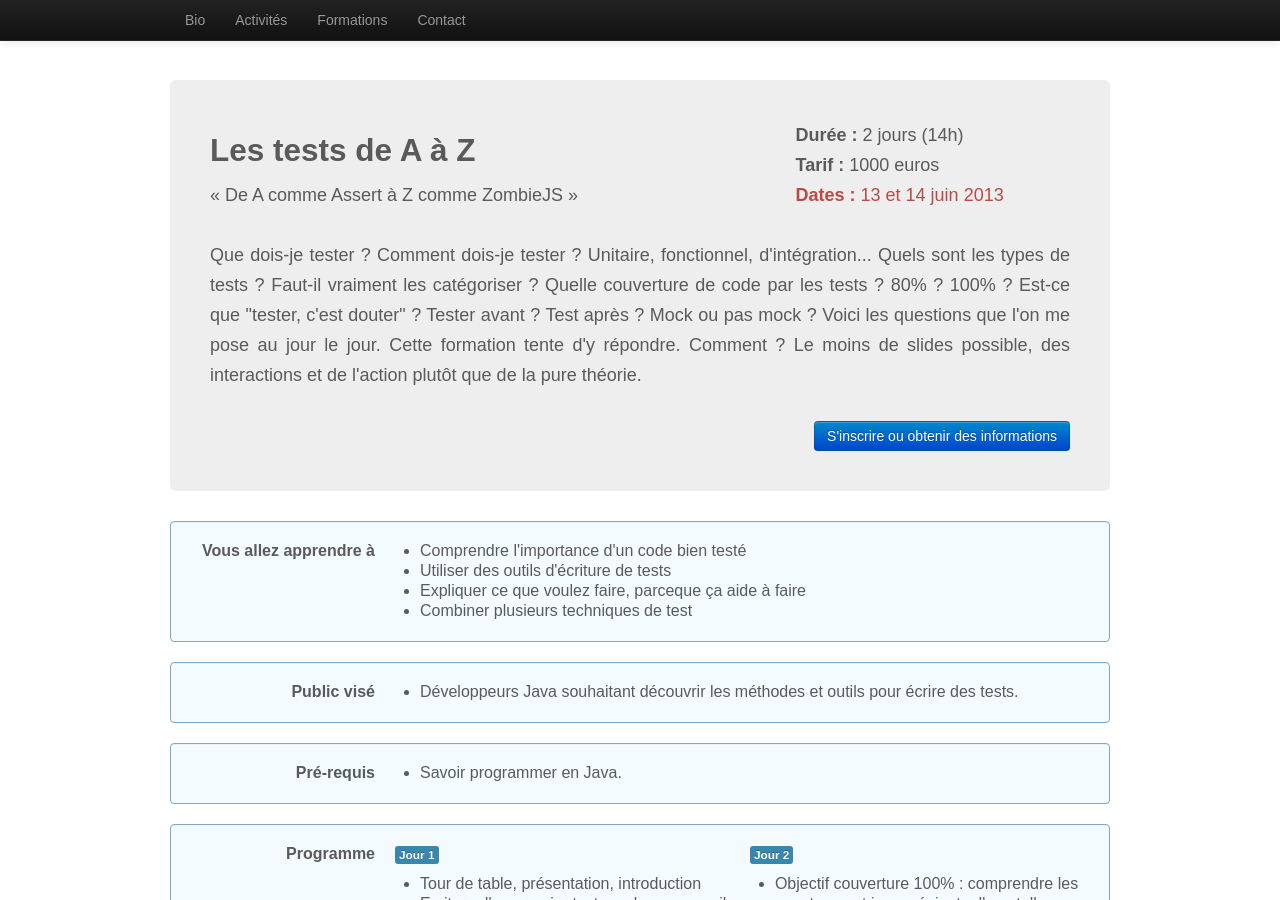
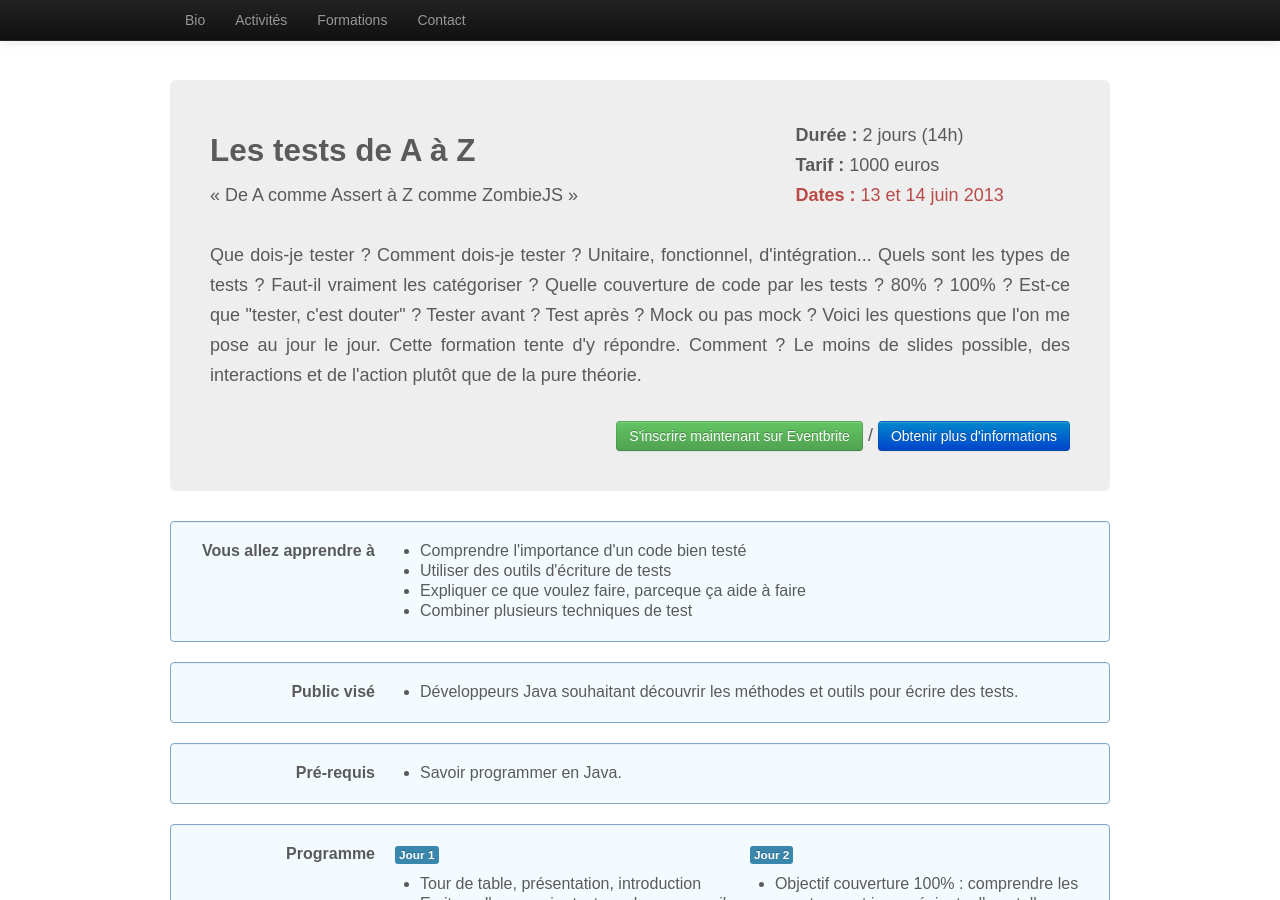
Before and after one commit to dgageot/retour1024, a Jekyll site: the page built from _posts/2013-04-07-tests-az.html, in a window 1280 px wide and 900 px high. Built offline with Jekyll 4.4.1, drawn with Linux system fonts in a browser that asks for light colours; comment, search, counter and statistics services are not loaded.

Commit message:
Liens eventbrite

```diff
--- a/_layouts/fiche_formation.html
+++ b/_layouts/fiche_formation.html
@@ -33,9 +33,13 @@ home: /
             <p class="summary">{{page.summary}}</p>
             <br>
             <div class="text-right">
+              {% if page.eventbrite %}
+              <a class="btn btn-success" href="{{page.eventbrite}}">S'inscrire maintenant sur Eventbrite</a>
+              /
+              {% endif %}
               <a class="btn btn-primary"
                href="mailto:david@gageot.net?body=Bonjour,&#37;0D&#37;0DJ'aimerais avoir plus d'informations sur cette formation.&#37;0D&#37;0DMerci.&subject=[Formation] {{page.name}}"
-               target="contact">S'inscrire ou obtenir des informations</a>
+               target="contact">Obtenir plus d'informations</a><br>
             </div>
           </div>
         </div>
--- a/_posts/2013-04-07-tests-az.html
+++ b/_posts/2013-04-07-tests-az.html
@@ -18,6 +18,7 @@ summary: Que dois-je tester ? Comment dois-je tester ?
          Comment ? Le moins de slides possible, des interactions et de l'action plutôt que
          de la pure théorie.
 date1:   13 et 14 juin 2013
+eventbrite: http://formation-test-az.eventbrite.fr/
 ---
 
 <div class="well">
--- a/formations.html
+++ b/formations.html
@@ -51,6 +51,12 @@ home: /
               </p>
             </div>
 
+            {% if post.eventbrite %}
+            <div>
+               <a href="{{post.eventbrite}}">S'inscrire maintenant sur Eventbrite</a>
+            </div>
+            {% endif %}
+
             <div class="text-right">
                <a href="{{post.url}}" class="btn btn-primary text-right">Plus de détails »</a>
             </div>
```
